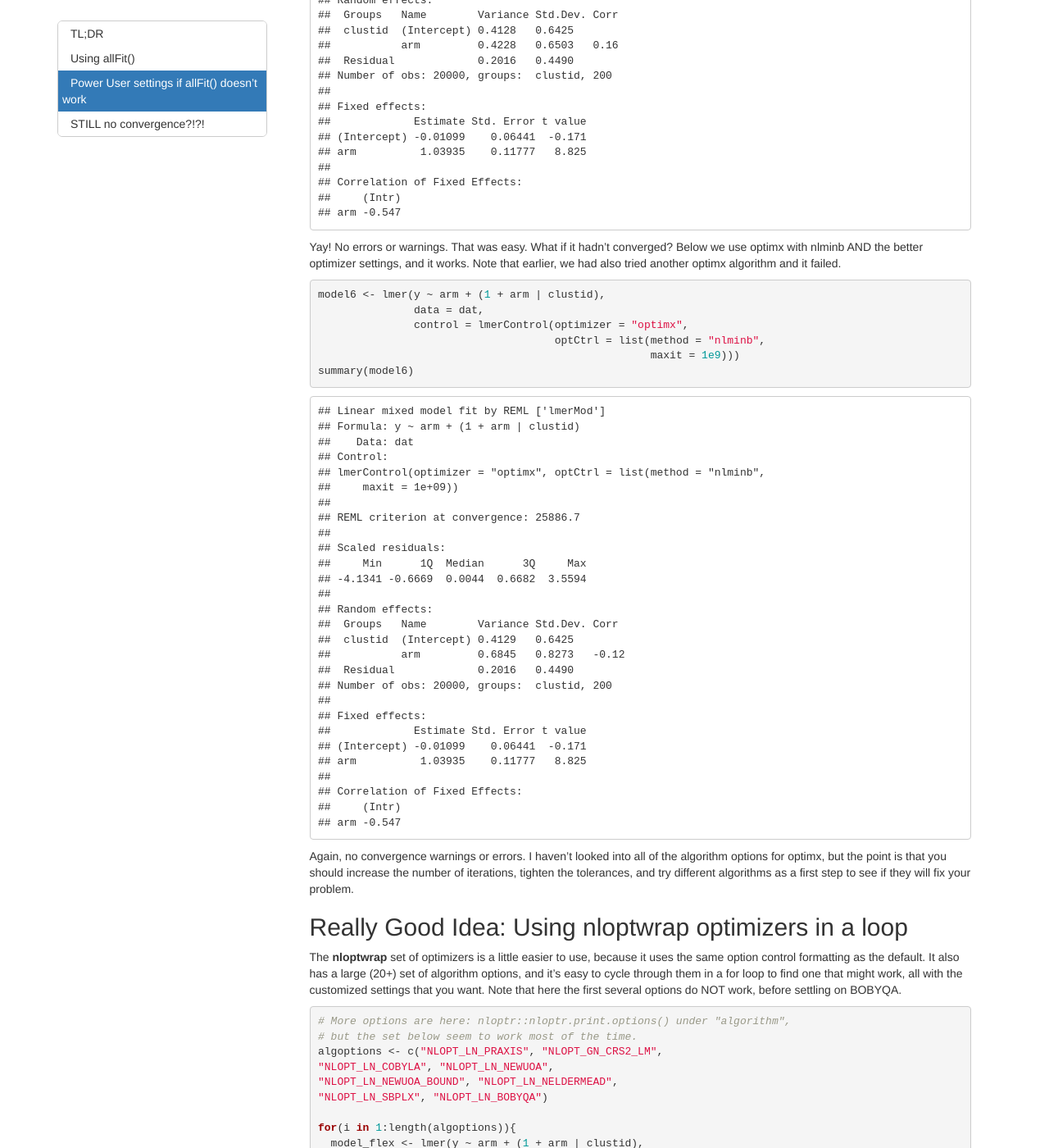
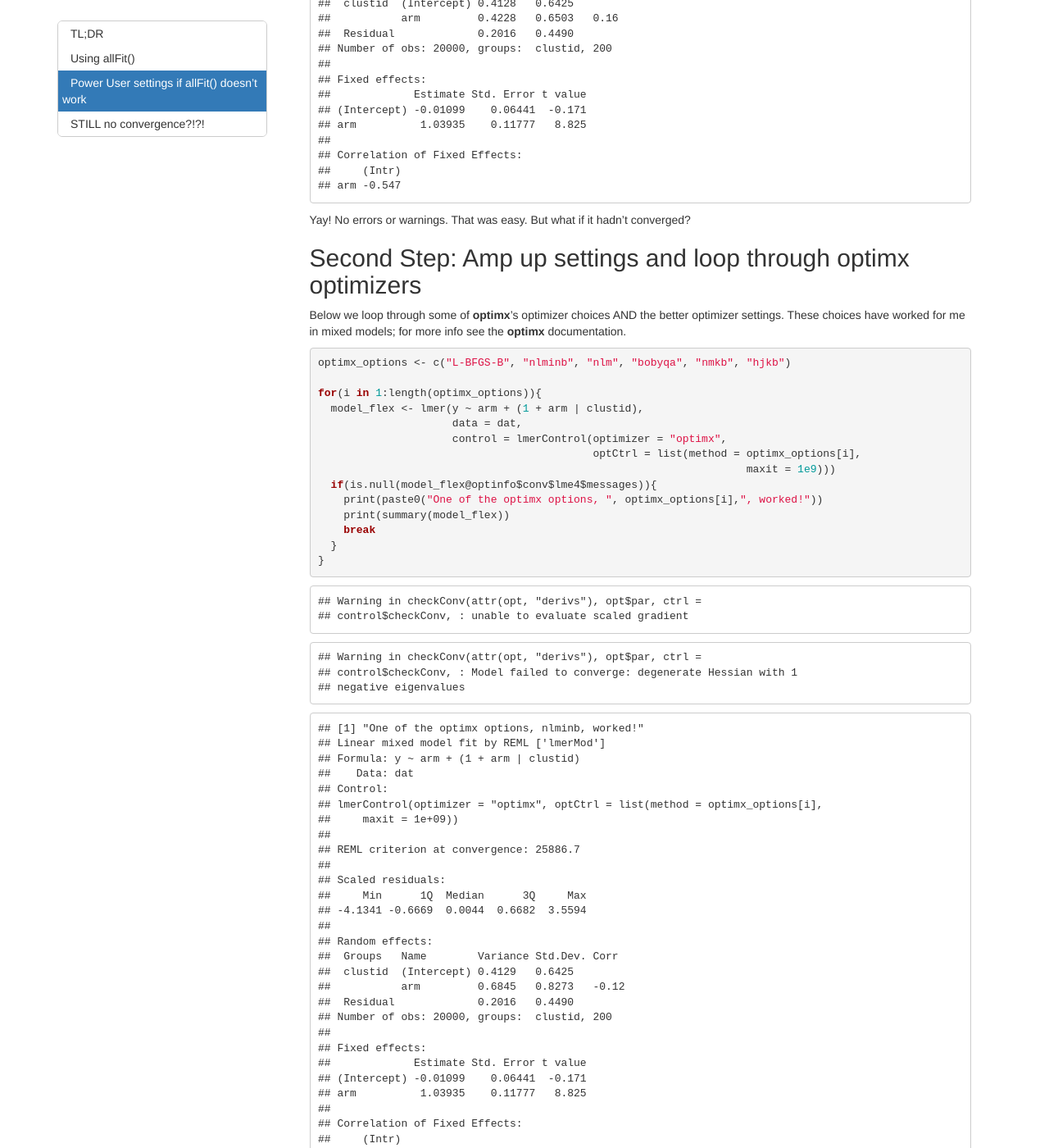
Before and after one commit to joshua-nugent/joshua-nugent.github.io, a Jekyll site: the page allFit/index.html, which Jekyll copies as it is, in a window 1280 px wide and 1400 px high, scrolled down 5816 px. Shown: the whole window at 82% size. Built offline with Jekyll 4.4.1, drawn with Linux system fonts in a browser that asks for light colours; formulas are drawn with MathJax 3; some of the changed text lies outside the part shown.

Commit message:
Add files via upload

```diff
--- a/allFit/index.html
+++ b/allFit/index.html
@@ -1754,9 +1754,9 @@ first_fit</code></pre>
 <div id="power-user-settings-if-allfit-doesnt-work" class="section level1">
 <h1>Power User settings if allFit() doesn’t work</h1>
 <p>One downside of using allFit() is that you can’t customize convergence/optimizer settings - you have to use the defaults. (At least, I haven’t figured out how to make it work with custom settings; please contact me if you know how to do so.) Yet changing the settings (increasing the maximum number of iterations, lowering the stopping tolerances, etc) can greatly improve convergence, though sometimes at the cost of slower fitting time. Here is some simple code you can use that might help your algorithm converge.</p>
-<div id="pretty-good-idea-change-settings-andor-try-some-optimx-optimizers" class="section level2">
-<h2>Pretty Good Idea: Change settings and/or try some optimx optimizers</h2>
-<p>Let’s try the default optimizer with better settings and see if it works. Note that this is almost the same call in that first <strong>model</strong> we tried to fit.</p>
+<div id="first-step-change-settings" class="section level2">
+<h2>First Step: Change settings</h2>
+<p>Let’s try the default optimizer with better settings and see if it works. Note that this is almost the same call in that first model we tried to fit, just with more specified options.</p>
 <pre class="r"><code>model5 &lt;- lmer(y ~ arm + (1 + arm | clustid),
                data = dat,
                control = lmerControl(optCtrl = list(maxit = 1e9,
@@ -1793,18 +1793,36 @@ summary(model5)</code></pre>
 ## Correlation of Fixed Effects:
 ##     (Intr)
 ## arm -0.547</code></pre>
-<p>Yay! No errors or warnings. That was easy. What if it hadn’t converged? Below we use optimx with nlminb AND the better optimizer settings, and it works. Note that earlier, we had also tried another optimx algorithm and it failed.</p>
-<pre class="r"><code>model6 &lt;- lmer(y ~ arm + (1 + arm | clustid),
-               data = dat,
-               control = lmerControl(optimizer = &quot;optimx&quot;,
-                                     optCtrl = list(method = &quot;nlminb&quot;,
-                                                    maxit = 1e9)))
-summary(model6)</code></pre>
-<pre><code>## Linear mixed model fit by REML ['lmerMod']
+<p>Yay! No errors or warnings. That was easy. But what if it hadn’t converged?</p>
+</div>
+<div id="second-step-amp-up-settings-and-loop-through-optimx-optimizers" class="section level2">
+<h2>Second Step: Amp up settings and loop through optimx optimizers</h2>
+<p>Below we loop through some of <strong>optimx</strong>’s optimizer choices AND the better optimizer settings. These choices have worked for me in mixed models; for more info see the <strong>optimx</strong> documentation.</p>
+<pre class="r"><code>optimx_options &lt;- c(&quot;L-BFGS-B&quot;, &quot;nlminb&quot;, &quot;nlm&quot;, &quot;bobyqa&quot;, &quot;nmkb&quot;, &quot;hjkb&quot;)
+
+for(i in 1:length(optimx_options)){
+  model_flex &lt;- lmer(y ~ arm + (1 + arm | clustid),
+                     data = dat,
+                     control = lmerControl(optimizer = &quot;optimx&quot;,
+                                           optCtrl = list(method = optimx_options[i],
+                                                                   maxit = 1e9)))
+  if(is.null(model_flex@optinfo$conv$lme4$messages)){
+    print(paste0(&quot;One of the optimx options, &quot;, optimx_options[i],&quot;, worked!&quot;))
+    print(summary(model_flex))
+    break
+  }
+}</code></pre>
+<pre><code>## Warning in checkConv(attr(opt, &quot;derivs&quot;), opt$par, ctrl =
+## control$checkConv, : unable to evaluate scaled gradient</code></pre>
+<pre><code>## Warning in checkConv(attr(opt, &quot;derivs&quot;), opt$par, ctrl =
+## control$checkConv, : Model failed to converge: degenerate Hessian with 1
+## negative eigenvalues</code></pre>
+<pre><code>## [1] &quot;One of the optimx options, nlminb, worked!&quot;
+## Linear mixed model fit by REML ['lmerMod']
 ## Formula: y ~ arm + (1 + arm | clustid)
 ##    Data: dat
 ## Control:
-## lmerControl(optimizer = &quot;optimx&quot;, optCtrl = list(method = &quot;nlminb&quot;,
+## lmerControl(optimizer = &quot;optimx&quot;, optCtrl = list(method = optimx_options[i],
 ##     maxit = 1e+09))
 ##
 ## REML criterion at convergence: 25886.7
@@ -1828,10 +1846,9 @@ summary(model6)</code></pre>
 ## Correlation of Fixed Effects:
 ##     (Intr)
 ## arm -0.547</code></pre>
-<p>Again, no convergence warnings or errors. I haven’t looked into all of the algorithm options for optimx, but the point is that you should increase the number of iterations, tighten the tolerances, and try different algorithms as a first step to see if they will fix your problem.</p>
 </div>
-<div id="really-good-idea-using-nloptwrap-optimizers-in-a-loop" class="section level2">
-<h2>Really Good Idea: Using nloptwrap optimizers in a loop</h2>
+<div id="third-step-amp-up-settings-and-loop-through-nloptwrap-optimizers" class="section level2">
+<h2>Third Step: Amp up settings and loop through nloptwrap optimizers</h2>
 <p>The <strong>nloptwrap</strong> set of optimizers is a little easier to use, because it uses the same option control formatting as the default. It also has a large (20+) set of algorithm options, and it’s easy to cycle through them in a for loop to find one that might work, all with the customized settings that you want. Note that here the first several options do NOT work, before settling on BOBYQA.</p>
 <pre class="r"><code># More options are here: nloptr::nloptr.print.options() under &quot;algorithm&quot;,
 # but the set below seem to work most of the time.
```
